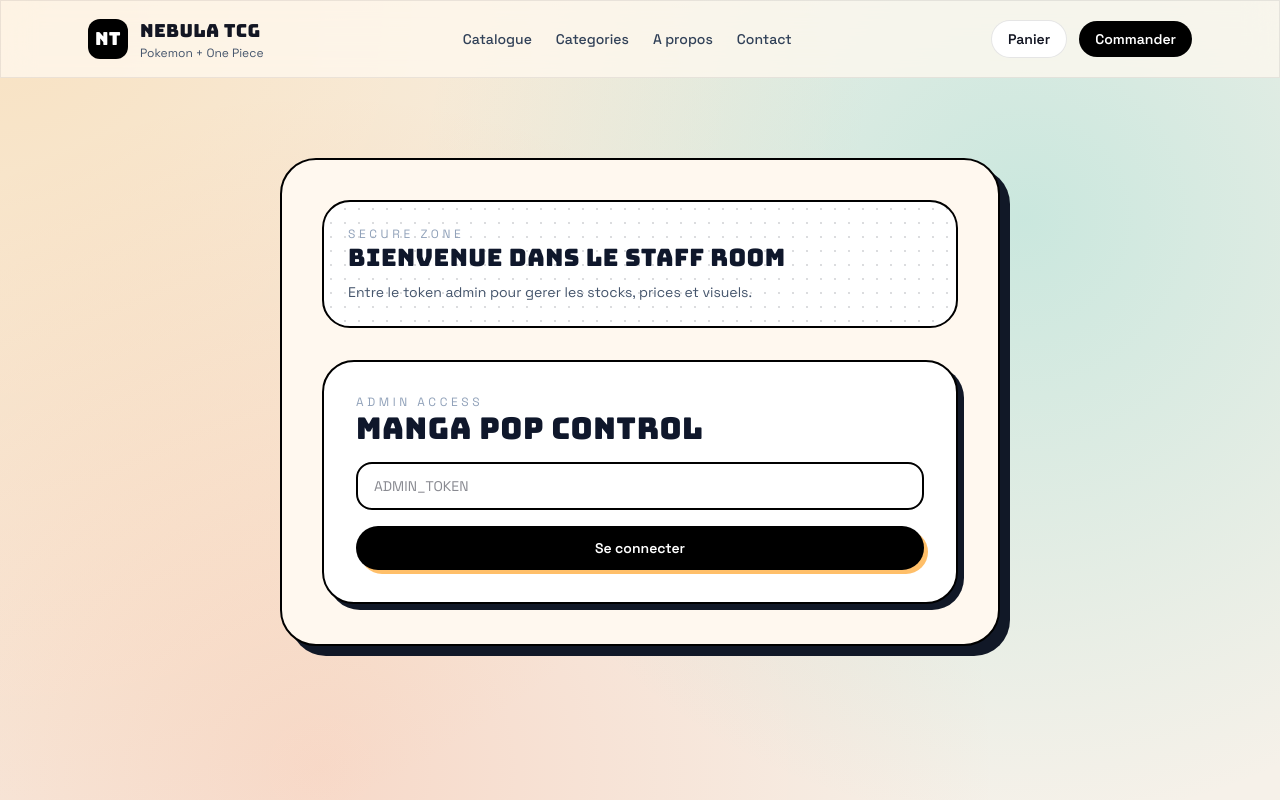
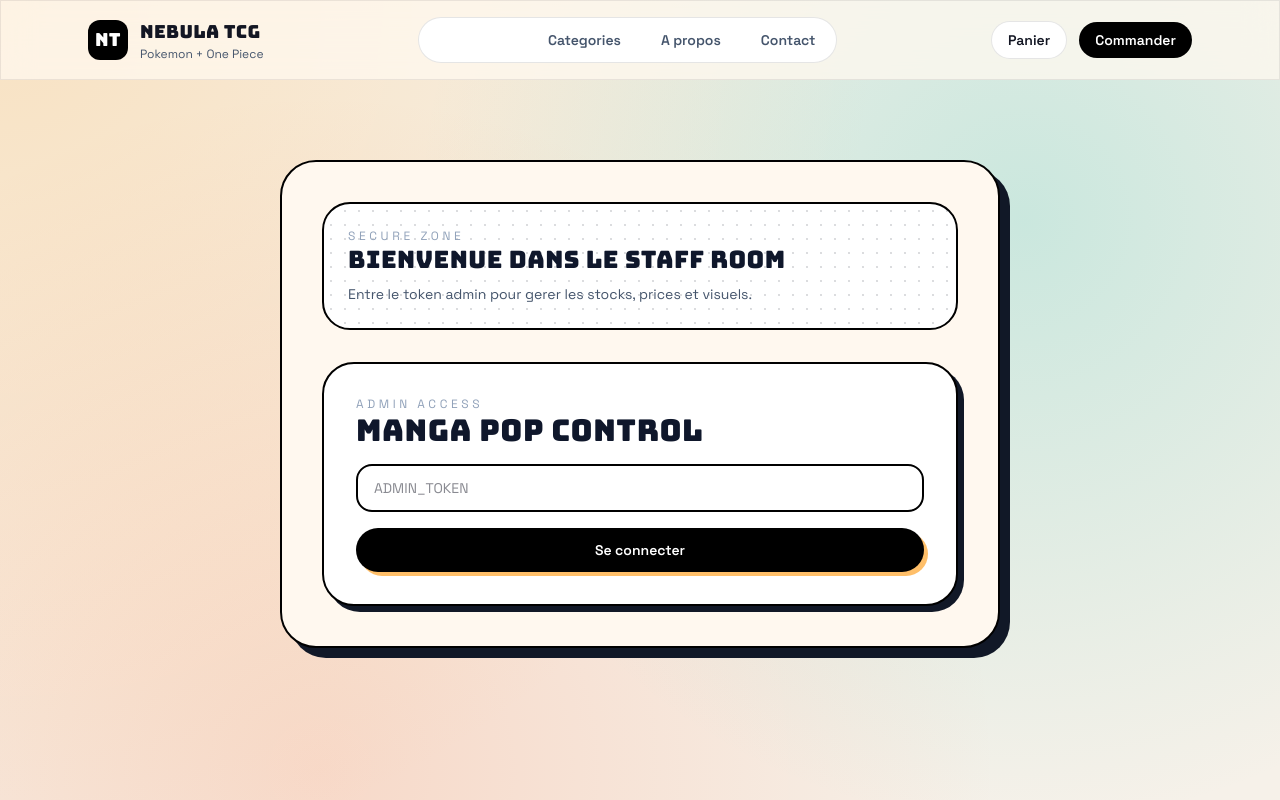
Before and after one commit to LoLoSenPai/e-com-tcg, a Next.js app: page /admin/login in a window 1280 px wide. Shown: the top 800 px of the page. Built offline with nearby package versions, Linux system fonts and the light colour scheme; no server answers.

Commit message:
feat: add framer-motion for animated tabs component and enhance site header navigation

```diff
--- a/package.json
+++ b/package.json
@@ -13,6 +13,7 @@
     "react": "19.2.3",
     "react-dom": "19.2.3",
     "mongodb": "^6.12.0",
+    "framer-motion": "^11.2.6",
     "stripe": "^17.7.0"
   },
   "devDependencies": {
--- a/src/components/site-header.tsx
+++ b/src/components/site-header.tsx
@@ -1,18 +1,31 @@
 "use client";
 
 import Link from "next/link";
+import { usePathname, useRouter } from "next/navigation";
+import { useMemo } from "react";
 import { useCart } from "@/components/cart-context";
+import { AnimatedTabs } from "@/components/ui/animated-tabs";
 
 const navLinks = [
-  { href: "/catalog", label: "Catalogue" },
-  { href: "/categories", label: "Categories" },
-  { href: "/about", label: "A propos" },
-  { href: "/contact", label: "Contact" },
+  { id: "catalog", href: "/catalog", label: "Catalogue" },
+  { id: "categories", href: "/categories", label: "Categories" },
+  { id: "about", href: "/about", label: "A propos" },
+  { id: "contact", href: "/contact", label: "Contact" },
 ];
 
 
 export function SiteHeader() {
   const { totalItems } = useCart();
+  const pathname = usePathname();
+  const router = useRouter();
+
+  const activeTab = useMemo(() => {
+    if (!pathname) return "catalog";
+    if (pathname.startsWith("/products")) return "catalog";
+    if (pathname.startsWith("/categories")) return "categories";
+    const match = navLinks.find((link) => pathname.startsWith(link.href));
+    return match?.id ?? "catalog";
+  }, [pathname]);
 
   return (
     <header className="sticky top-0 z-50">
@@ -28,16 +41,18 @@ export function SiteHeader() {
             </div>
           </Link>
 
-          <nav className="hidden items-center gap-6 text-sm font-medium text-slate-700 md:flex">
-            {navLinks.map((link) => (
-              <Link
-                key={link.href}
-                href={link.href}
-                className="transition hover:text-black"
-              >
-                {link.label}
-              </Link>
-            ))}
+          <nav className="hidden items-center md:flex">
+            <AnimatedTabs
+              tabs={navLinks.map((link) => ({
+                id: link.id,
+                label: link.label,
+              }))}
+              activeTabId={activeTab}
+              onChange={(tabId) => {
+                const next = navLinks.find((link) => link.id === tabId);
+                if (next) router.push(next.href);
+              }}
+            />
           </nav>
 
           <div className="flex items-center gap-3">
--- /dev/null
+++ b/src/components/ui/animated-tabs.tsx
@@ -0,0 +1,68 @@
+"use client";
+
+import { motion } from "framer-motion";
+import { useMemo, useState } from "react";
+
+type Tab = {
+  id: string;
+  label: string;
+};
+
+type AnimatedTabsProps = {
+  tabs: Tab[];
+  defaultTab?: string;
+  activeTabId?: string;
+  onChange?: (tabId: string) => void;
+};
+
+export function AnimatedTabs({
+  tabs,
+  defaultTab,
+  activeTabId,
+  onChange,
+}: AnimatedTabsProps) {
+  const firstTab = tabs[0]?.id;
+  const initial = useMemo(
+    () => defaultTab || activeTabId || firstTab,
+    [activeTabId, defaultTab, firstTab],
+  );
+  const [internalActive, setInternalActive] = useState(initial);
+  const activeTab = activeTabId || internalActive;
+
+  const handleTabChange = (tabId: string) => {
+    setInternalActive(tabId);
+    onChange?.(tabId);
+  };
+
+  if (!tabs.length) {
+    return null;
+  }
+
+  return (
+    <div className="flex items-center gap-2 rounded-full border border-black/10 bg-white p-1 shadow-soft">
+      {tabs.map((tab) => {
+        const isActive = activeTab === tab.id;
+        return (
+          <button
+            key={tab.id}
+            type="button"
+            onClick={() => handleTabChange(tab.id)}
+            className={`relative rounded-full px-4 py-2 text-sm font-semibold transition ${
+              isActive ? "text-white" : "text-slate-600 hover:text-black"
+            }`}
+            style={{ WebkitTapHighlightColor: "transparent" }}
+          >
+            {isActive ? (
+              <motion.span
+                layoutId="nav-bubble"
+                className="absolute inset-0 -z-10 rounded-full bg-black"
+                transition={{ type: "spring", bounce: 0.2, duration: 0.6 }}
+              />
+            ) : null}
+            <span className="relative z-10">{tab.label}</span>
+          </button>
+        );
+      })}
+    </div>
+  );
+}
--- a/src/lib/db.ts
+++ b/src/lib/db.ts
@@ -14,19 +14,37 @@ declare global {
 }
 
 let clientPromise: Promise<MongoClient> | undefined;
+let hasLoggedError = false;
 
 if (uri) {
   if (!global._mongoClientPromise) {
-    const client = new MongoClient(uri);
+    const client = new MongoClient(uri, {
+      serverSelectionTimeoutMS: 5000,
+      connectTimeoutMS: 5000,
+    });
     global._mongoClientPromise = client.connect();
   }
   clientPromise = global._mongoClientPromise;
 }
 
-export async function getDb() {
+async function getClient() {
   if (!clientPromise) {
     throw new Error("MongoDB client not initialized.");
   }
-  const client = await clientPromise;
+  try {
+    return await clientPromise;
+  } catch (error) {
+    if (!hasLoggedError) {
+      console.warn("MongoDB connection failed, retrying on next request.");
+      hasLoggedError = true;
+    }
+    global._mongoClientPromise = undefined;
+    clientPromise = undefined;
+    throw error;
+  }
+}
+
+export async function getDb() {
+  const client = await getClient();
   return client.db(process.env.MONGODB_DB || "nebula_tcg");
 }
--- a/src/lib/products.ts
+++ b/src/lib/products.ts
@@ -31,30 +31,44 @@ export async function getProducts(): Promise<Product[]> {
   if (!process.env.MONGODB_URI) {
     return sampleProducts;
   }
+  try {
     const db = await getDb();
-  const docs = await db.collection<Product>(collectionName).find({}).toArray();
+    const docs = await db
+      .collection<Product>(collectionName)
+      .find({})
+      .toArray();
     if (docs.length === 0) {
       return sampleProducts;
     }
     return docs.map(normalizeProduct).map(applySampleFallback);
+  } catch {
+    return sampleProducts;
+  }
 }
 
 export async function getProductBySlug(slug: string): Promise<Product | null> {
   if (!process.env.MONGODB_URI) {
     return sampleProducts.find((item) => item.slug === slug) ?? null;
   }
+  try {
     const db = await getDb();
-  const doc = await db.collection<Product>(collectionName).findOne({ slug });
+    const doc = await db
+      .collection<Product>(collectionName)
+      .findOne({ slug });
     if (doc) {
       return applySampleFallback(normalizeProduct(doc));
     }
     return sampleProducts.find((item) => item.slug === slug) ?? null;
+  } catch {
+    return sampleProducts.find((item) => item.slug === slug) ?? null;
+  }
 }
 
 export async function getProductsBySlugs(slugs: string[]): Promise<Product[]> {
   if (!process.env.MONGODB_URI) {
     return sampleProducts.filter((item) => slugs.includes(item.slug));
   }
+  try {
     const db = await getDb();
     const docs = await db
       .collection<Product>(collectionName)
@@ -64,6 +78,9 @@ export async function getProductsBySlugs(slugs: string[]): Promise<Product[]> {
       return sampleProducts.filter((item) => slugs.includes(item.slug));
     }
     return docs.map(normalizeProduct).map(applySampleFallback);
+  } catch {
+    return sampleProducts.filter((item) => slugs.includes(item.slug));
+  }
 }
 
 export async function createProduct(product: Product) {
```
Lines whose indentation alone changed are shown as unchanged.
